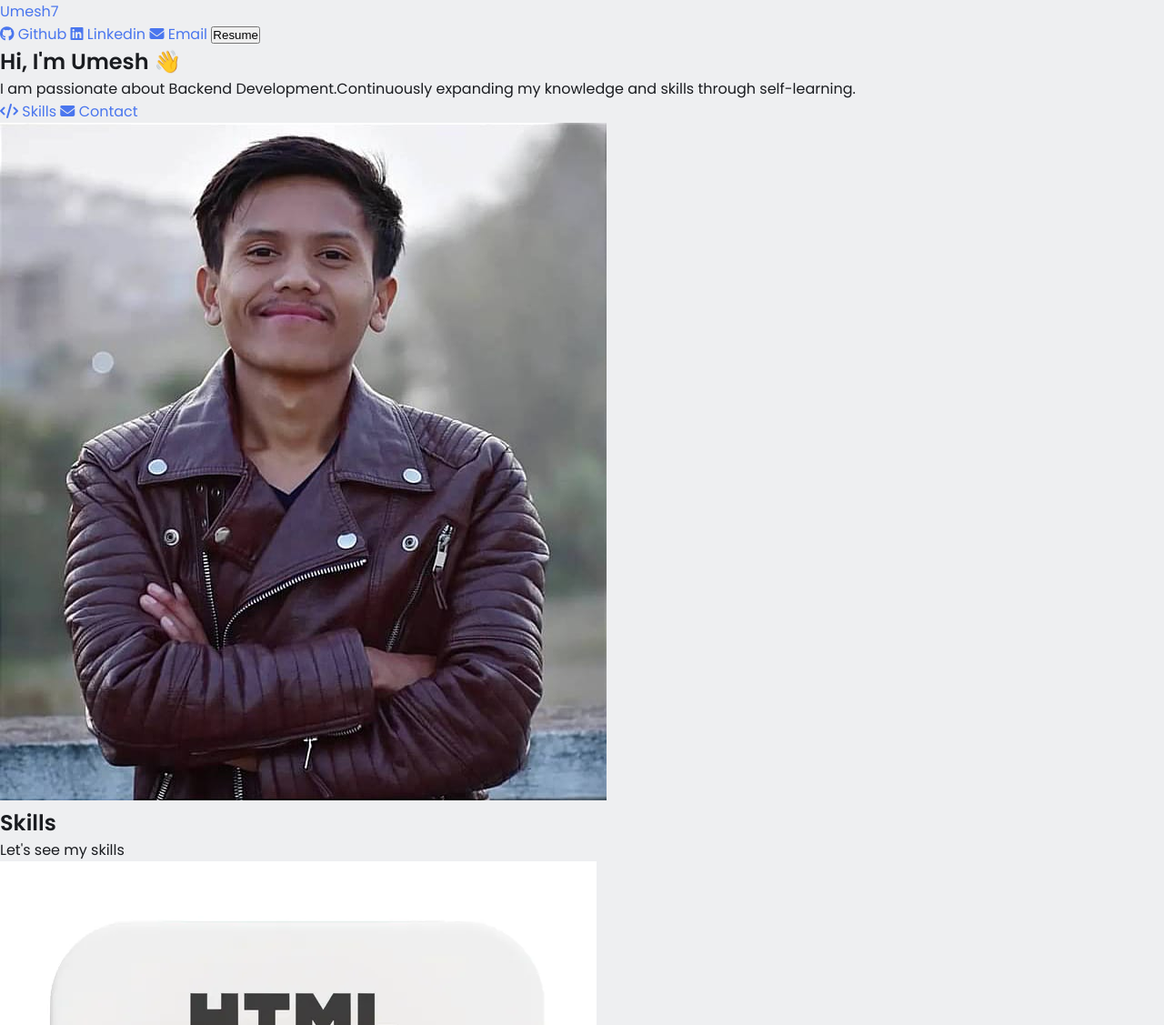
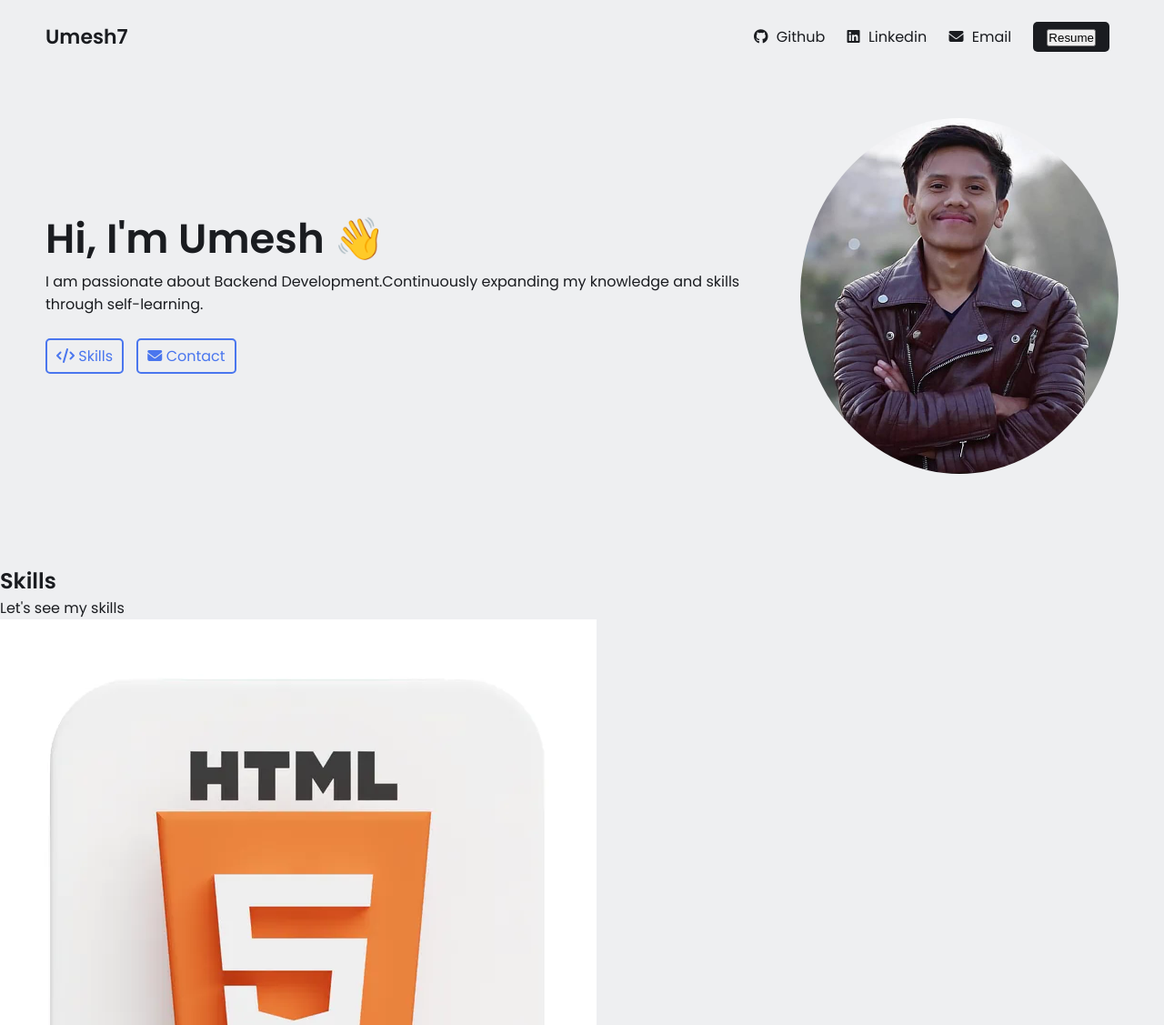
Before and after one commit to sruthias20/portfolio, a Django app: page / in a window 1280 px wide. Shown: the top 1127 px of the page at 91% size. Run offline with Django 5.2, Linux system fonts and the light colour scheme.

Commit message:
modified in design of navbar and home section

```diff
--- a/portfolio/static/css/style.css
+++ b/portfolio/static/css/style.css
@@ -26,3 +26,84 @@
     color: var(--link-color);
     text-decoration: none;
   }
+
+/* NAVBAR */
+nav {
+    display: flex;
+    justify-content: space-between;
+    align-items: center;
+
+    padding: 0 50px;
+    height: 80px;
+  }
+
+  nav .left a {
+    color: var(--text-color);
+    font-size: 22px;
+    font-weight: 600;
+  }
+
+  nav .right a {
+    color: var(--text-color);
+    margin: 0 10px;
+  }
+
+  nav .right a:last-child {
+    color: var(--background-color);
+    background-color: var(--text-color);
+    padding: 5px 15px;
+    border-radius: 5px;
+  }
+
+  nav .right a span {
+    margin-left: 5px;
+  }
+
+/* SECTION 1: home */
+  .hero-section {
+    display: flex;
+    justify-content: space-between;
+    align-items: center;
+    padding: 0 50px;
+    margin: 50px 0;
+    margin-bottom: 100px;
+    gap: 40px;
+  }
+
+  .hero-section .text {
+    flex: 5;
+  }
+
+  .hero-section .text h2 {
+    font-size: 45px;
+  }
+
+  .hero-section .text .links {
+    margin-top: 25px;
+  }
+
+  .hero-section .text .links a {
+    display: inline-block;
+    padding: 5px 10px;
+    border: 2px solid var(--link-color);
+    border-radius: 5px;
+    margin-right: 10px;
+    margin-bottom: 10px;
+    transition: .1s;
+  }
+
+  .hero-section .text .links a:hover {
+    color: var(--text-color);
+    border: 2px solid var(--text-color);
+  }
+
+  .hero-section .headshot {
+    flex: 2;
+    display: flex;
+    justify-content: right;
+  }
+
+  .hero-section .headshot img {
+    width: 350px;
+    border-radius: 50%;
+  }
```
